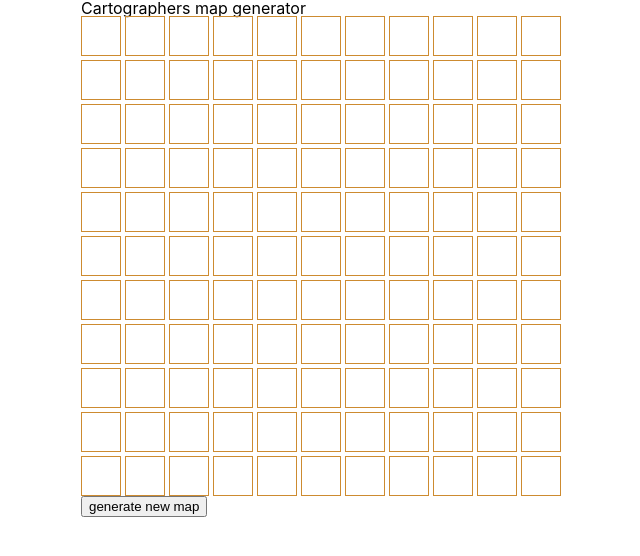
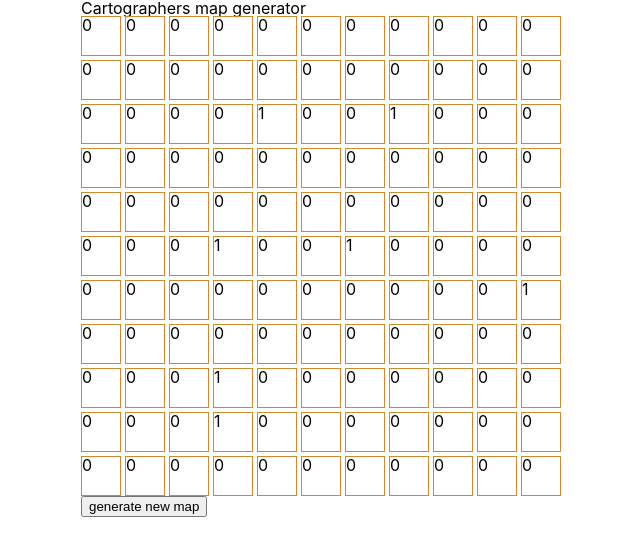
Before and after one commit to Calanthe/cartographers, a React (Create React App) app: page / in a window 1280 px wide. Shown: the top 556 px of the page, without its empty margins (319-959 px from the left). Built offline with nearby package versions, Linux system fonts and the light colour scheme.

Commit message:
showing type on map

```diff
--- a/src/App.js
+++ b/src/App.js
@@ -14,7 +14,9 @@ class App extends React.Component {
     };
 
   handleGenerateMap() {
-		  GenerateMap();
+      this.setState({
+        tiles: GenerateMap()
+      })
 	};
 
   render() {
@@ -24,7 +26,7 @@ class App extends React.Component {
                   Cartographers map generator
               </header>
               <Map tiles={this.state.tiles}/>
-              <GenerateMapBtn onGenerateMap={this.handleGenerateMap}/>
+              <GenerateMapBtn onGenerateMap={this.handleGenerateMap.bind(this)}/>
           </div>
       );
   };
--- a/src/misc/helpers.js
+++ b/src/misc/helpers.js
@@ -11,7 +11,7 @@ function getRandomValue(range) {
 /**
  * Get array of wasteland coords
 */
-function getWastelandCords(width, height, array) {
+function getWastelandCoords(width, height, array) {
     let result = [],
         randomCoordX, randomCoordY;
 
@@ -43,7 +43,10 @@ export function GenerateMap() {
     }
 
     // generate wasteland
-    wastelandCoords = getWastelandCords(MAP_WIDTH, MAP_HEIGHT, tiles);
+    wastelandCoords = getWastelandCoords(MAP_WIDTH, MAP_HEIGHT, tiles);
+    wastelandCoords.forEach(val => {
+        tiles[val.x][val.y] = TILE_TYPES[1];
+    })
 
     console.log(wastelandCoords)
 
--- a/src/modules/Map.js
+++ b/src/modules/Map.js
@@ -18,7 +18,9 @@ export default function Map(props) {
 				<div
 					className={tileClassName}
 					key={uniqueKey.toString()}
-				></div>
+				>
+					{tile.type !== 'empty' ? 1 : 0}
+				</div>
 			);
 		});
 	});
```
